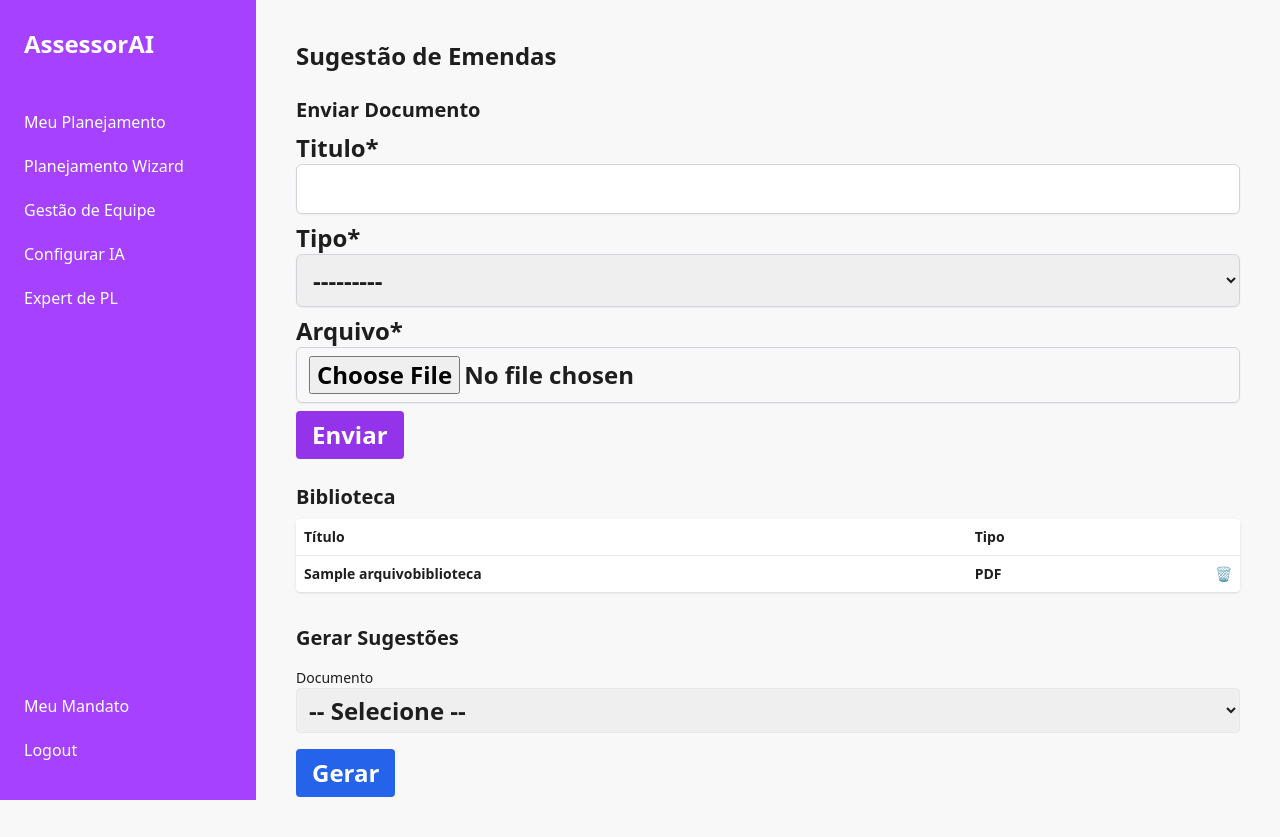
After one commit to pmarkun/assessorai-client, a Django app: page /expert-pl/emendas/ in a window 1280 px wide. The commit adds this page. Run offline with Django 5.2, Linux system fonts and the light colour scheme; a user stored in the database is signed in; tables that the repository leaves empty hold one stand-in row (values such as "Sample post"); some libraries are stand-ins or nearby versions.

Commit message:
Add Expert de PL app with document management and suggestions

```diff
--- a/config/settings.py
+++ b/config/settings.py
@@ -35,6 +35,7 @@ INSTALLED_APPS = [
     # Apps locais
     "core.apps.CoreConfig",  # onde estão os modelos (Mandato, etc.)
     "theme",  # onde estão os temas (cores, fontes, etc.)
+    "expert_pl.apps.ExpertPlConfig",
 ]
 
 SITE_ID = 1
--- /dev/null
+++ b/expert_pl/apps.py
@@ -0,0 +1,5 @@
+from django.apps import AppConfig
+
+class ExpertPlConfig(AppConfig):
+    default_auto_field = 'django.db.models.BigAutoField'
+    name = 'expert_pl'
--- /dev/null
+++ b/expert_pl/forms.py
@@ -0,0 +1,14 @@
+from django import forms
+from core.models import ArquivoBiblioteca
+
+class ArquivoBibliotecaForm(forms.ModelForm):
+    class Meta:
+        model = ArquivoBiblioteca
+        fields = ['titulo', 'tipo', 'arquivo']
+
+    def __init__(self, *args, **kwargs):
+        super().__init__(*args, **kwargs)
+        for field in self.fields.values():
+            field.widget.attrs.update({
+                'class': 'block w-full px-3 py-2 border border-gray-300 rounded-md shadow-sm focus:outline-none focus:ring-blue-500 focus:border-blue-500'
+            })
--- /dev/null
+++ b/expert_pl/templates/expert_pl/sugestao_emendas.html
@@ -0,0 +1,62 @@
+{% extends 'base.html' %}
+{% load crispy_forms_tags %}
+{% block title %}Expert de PL - Sugestão de Emendas{% endblock %}
+{% block content %}
+<h1 class="text-2xl font-bold mb-6">Sugestão de Emendas</h1>
+
+<h2 class="text-xl font-semibold mb-2">Enviar Documento</h2>
+<form method="post" enctype="multipart/form-data" class="mb-6 space-y-2">
+    {% csrf_token %}
+    {{ form|crispy }}
+    <button type="submit" name="upload" class="bg-purple-600 text-white px-4 py-2 rounded">Enviar</button>
+</form>
+
+<h2 class="text-xl font-semibold mb-2">Biblioteca</h2>
+{% if arquivos %}
+<table class="w-full text-sm bg-white rounded shadow">
+    <thead>
+        <tr class="text-left">
+            <th class="py-2 px-2">Título</th>
+            <th class="py-2 px-2">Tipo</th>
+            <th class="py-2 px-2"></th>
+        </tr>
+    </thead>
+    <tbody>
+        {% for a in arquivos %}
+        <tr class="border-t">
+            <td class="py-2 px-2">{{ a.titulo }}</td>
+            <td class="py-2 px-2">{{ a.get_tipo_display }}</td>
+            <td class="py-2 px-2 text-right">
+                <form method="post" class="inline">
+                    {% csrf_token %}
+                    <input type="hidden" name="delete_id" value="{{ a.id }}">
+                    <button type="submit" class="text-red-600">🗑</button>
+                </form>
+            </td>
+        </tr>
+        {% endfor %}
+    </tbody>
+</table>
+{% else %}
+<p class="text-gray-500">Nenhum arquivo enviado.</p>
+{% endif %}
+
+<h2 class="text-xl font-semibold mt-8 mb-2">Gerar Sugestões</h2>
+<form method="post" class="space-y-4">
+    {% csrf_token %}
+    <div>
+        <label for="arquivo_select" class="block text-sm font-medium">Documento</label>
+        <select id="arquivo_select" name="arquivo_id" class="border rounded px-2 py-1 w-full">
+            <option value="">-- Selecione --</option>
+            {% for a in arquivos %}
+            <option value="{{ a.id }}">{{ a.titulo }}</option>
+            {% endfor %}
+        </select>
+    </div>
+    <button type="submit" name="generate" class="bg-blue-600 text-white px-4 py-2 rounded">Gerar</button>
+</form>
+
+{% if sugestoes %}
+<textarea rows="15" class="w-full p-2 border border-gray-300 rounded mt-6">{{ sugestoes|safe }}</textarea>
+{% endif %}
+{% endblock %}
--- /dev/null
+++ b/expert_pl/urls.py
@@ -0,0 +1,8 @@
+from django.urls import path
+from . import views
+
+app_name = 'expert_pl'
+
+urlpatterns = [
+    path('emendas/', views.sugestao_emendas, name='sugestao_emendas'),
+]
--- /dev/null
+++ b/expert_pl/views.py
@@ -0,0 +1,80 @@
+from django.shortcuts import render, redirect, get_object_or_404
+from django.contrib.auth.decorators import login_required
+from django.contrib import messages
+from django.conf import settings
+import requests
+
+from core.models import ArquivoBiblioteca
+from .forms import ArquivoBibliotecaForm
+
+@login_required
+def sugestao_emendas(request):
+    user = request.user
+    if not user.mandato:
+        messages.error(request, 'Você precisa cadastrar seu mandato para usar esta função.')
+        return redirect('core:meu_mandato')
+
+    arquivos = ArquivoBiblioteca.objects.filter(mandato=user.mandato).order_by('-created_at')
+    form = ArquivoBibliotecaForm()
+    sugestoes = None
+
+    if request.method == 'POST':
+        if 'delete_id' in request.POST:
+            arquivo = get_object_or_404(ArquivoBiblioteca, id=request.POST['delete_id'], mandato=user.mandato)
+            arquivo.delete()
+            messages.success(request, 'Arquivo removido com sucesso.')
+            return redirect('expert_pl:sugestao_emendas')
+
+        if 'upload' in request.POST:
+            form = ArquivoBibliotecaForm(request.POST, request.FILES)
+            if form.is_valid():
+                arquivo = form.save(commit=False)
+                arquivo.mandato = user.mandato
+                arquivo.save()
+                messages.success(request, 'Arquivo enviado com sucesso.')
+            else:
+                messages.error(request, 'Erro ao enviar arquivo.')
+            return redirect('expert_pl:sugestao_emendas')
+
+        if 'generate' in request.POST:
+            arquivo_id = request.POST.get('arquivo_id')
+            if not arquivo_id:
+                messages.error(request, 'Selecione um arquivo para gerar as sugestões.')
+                return redirect('expert_pl:sugestao_emendas')
+            arquivo = get_object_or_404(ArquivoBiblioteca, id=arquivo_id, mandato=user.mandato)
+            dados = {
+                'nome_parlamentar': user.mandato.nome_parlamentar,
+                'casa_legislativa': user.mandato.get_casa_legislativa_display(),
+                'esfera': {
+                    user.mandato.CasaLegislativa.CM: 'Municipal',
+                    user.mandato.CasaLegislativa.ALE: 'Estadual',
+                    user.mandato.CasaLegislativa.CF: 'Federal',
+                    user.mandato.CasaLegislativa.SENADO: 'Federal',
+                }.get(user.mandato.casa_legislativa, ''),
+                'municipio': user.mandato.municipio,
+                'ue': user.mandato.estado,
+                'temas_interesse': getattr(getattr(user.mandato, 'planejamento', None), 'temas_interesse', ''),
+                'perfil_parlamentar': user.mandato.get_perfil_display(),
+                'espectro_politico': user.mandato.get_posicionamento_display(),
+                'origem_legislativa': 'Legislativo',
+            }
+            try:
+                with arquivo.arquivo.open('rb') as f:
+                    files = {'file': f}
+                    headers = {'X-API-Key': settings.AI_API_KEY}
+                    url = f"{settings.AI_API_BASE_URL}/expert/pl/sugestao_emendas"
+                    resp = requests.post(url, headers=headers, files=files, data=dados, timeout=60)
+                    if resp.ok:
+                        sugestoes = resp.json()
+                    else:
+                        sugestoes = {'erro': f'Erro {resp.status_code} ao consultar API'}
+            except Exception as exc:
+                sugestoes = {'erro': str(exc)}
+
+    arquivos = ArquivoBiblioteca.objects.filter(mandato=user.mandato).order_by('-created_at')
+    context = {
+        'arquivos': arquivos,
+        'form': form,
+        'sugestoes': sugestoes,
+    }
+    return render(request, 'expert_pl/sugestao_emendas.html', context)
--- a/theme/templates/base.html
+++ b/theme/templates/base.html
@@ -19,6 +19,7 @@
                 <a href="{% url 'core:planejamento' %}" class="block py-2.5 px-4 rounded transition duration-200 hover:bg-[#8200e3] hover:text-white">Planejamento Wizard</a>
                 <a href="{% url 'core:equipe' %}" class="block py-2.5 px-4 rounded transition duration-200 hover:bg-[#8200e3] hover:text-white">Gestão de Equipe</a>
                 <a href="{% url 'core:config_ai' %}" class="block py-2.5 px-4 rounded transition duration-200 hover:bg-[#8200e3] hover:text-white">Configurar IA</a>
+                <a href="{% url 'expert_pl:sugestao_emendas' %}" class="block py-2.5 px-4 rounded transition duration-200 hover:bg-[#8200e3] hover:text-white">Expert de PL</a>
             </nav>
         </div>
         <div>
--- a/urls.py
+++ b/urls.py
@@ -7,6 +7,7 @@ urlpatterns = [
     path("contas/", include("allauth.urls")),  # login/cadastro
     path("", RedirectView.as_view(url="/contas/login/", permanent=False)),  # Redirect root to login
     path("", include("core.urls")),            # app principal
+    path("expert-pl/", include("expert_pl.urls")),
 ]
 
 # Custom 404 handler
```
Also changed, not shown: expert_pl/__init__.py (added).
